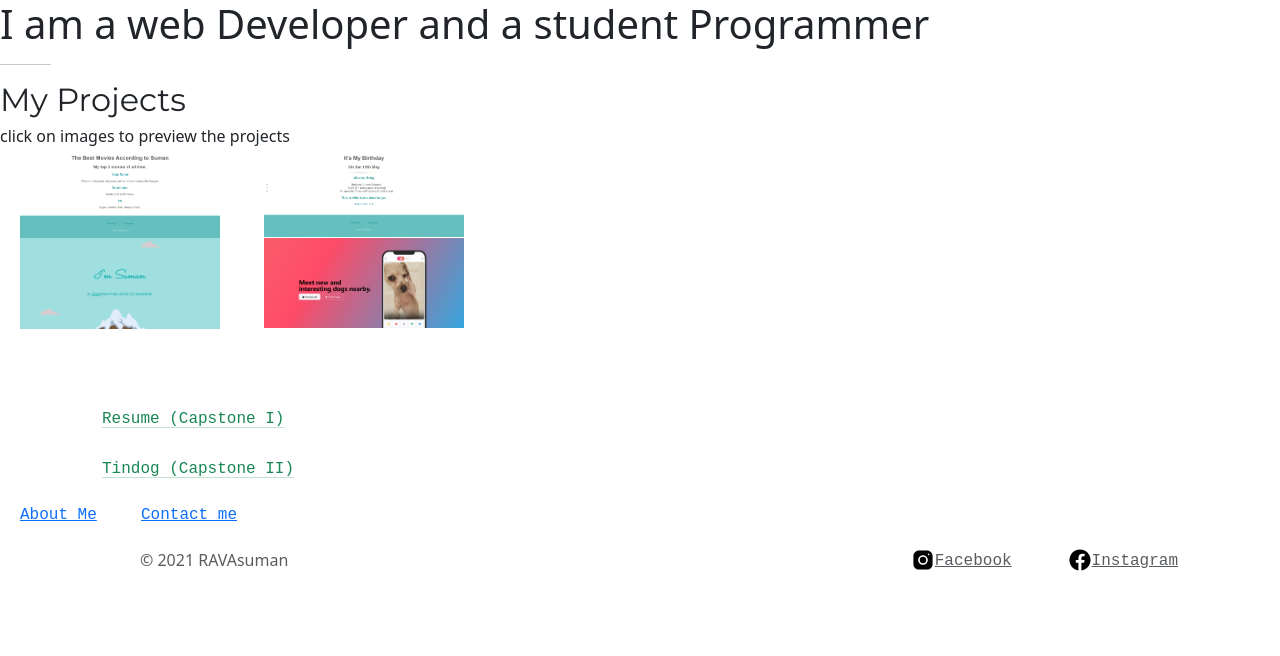
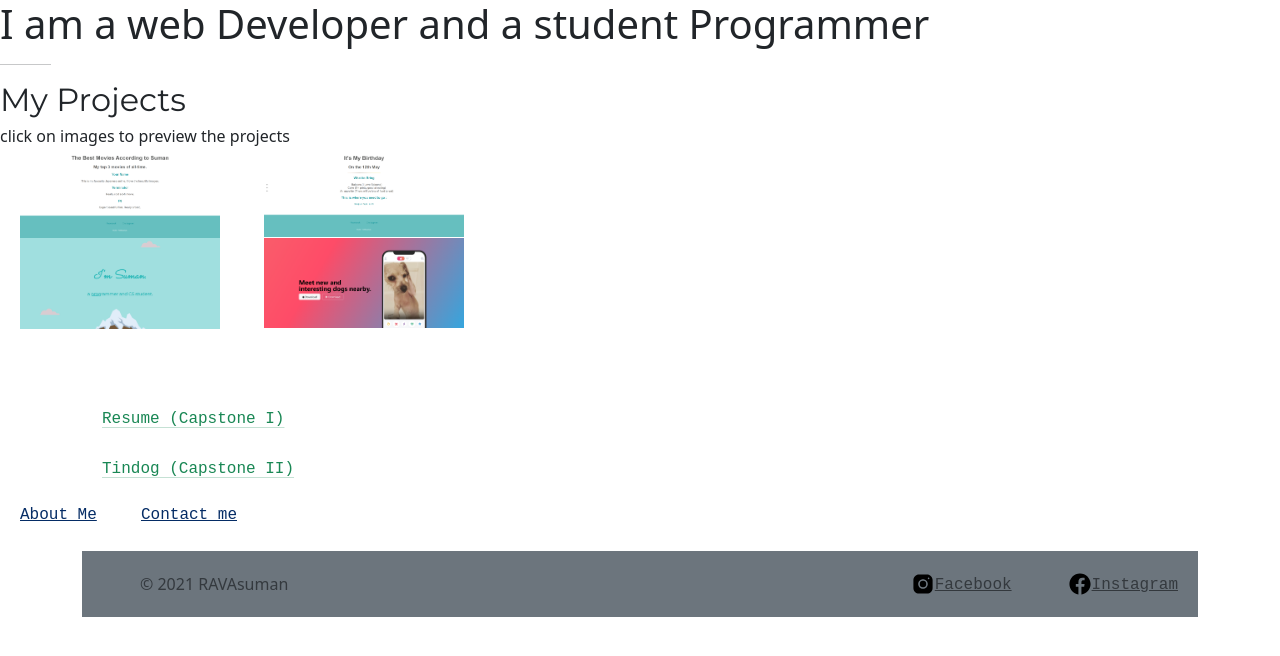
Before and after one commit to RAVAsuman01/HTML-Portfolio, a plain HTML site: page index.html in a window 1280 px wide. Drawn offline with nearby package versions, Linux system fonts and the light colour scheme.

Commit message:
Update index.html

```diff
--- a/index.html
+++ b/index.html
@@ -37,13 +37,14 @@
 
 
    </div>
-    <a href="./Personal/index.html">About Me</a>
-    <a href="./public/contact.html">Contact me </a>
+    <div> <a href="./Personal/index.html" class="text-primary-emphasis">About Me</a>
+    <a href="./public/contact.html" class="text-primary-emphasis">Contact me </a></div>
+
 
     <br>
 
     <footer id="footer">
-      <div class="container"><footer class="d-flex flex-wrap justify-content-between align-items-center py-3">
+      <div class="container"><footer class="d-flex flex-wrap justify-content-between align-items-center py-3 bg-secondary">
         <div class="col-md-4 d-flex align-items-center">
           <a href="/" class="mb-3 me-2 mb-md-0 text-body-secondary text-decoration-none lh-1">
             <svg class="bi" width="30" height="24"><use xlink:href="#bootstrap"></use></svg>
```
